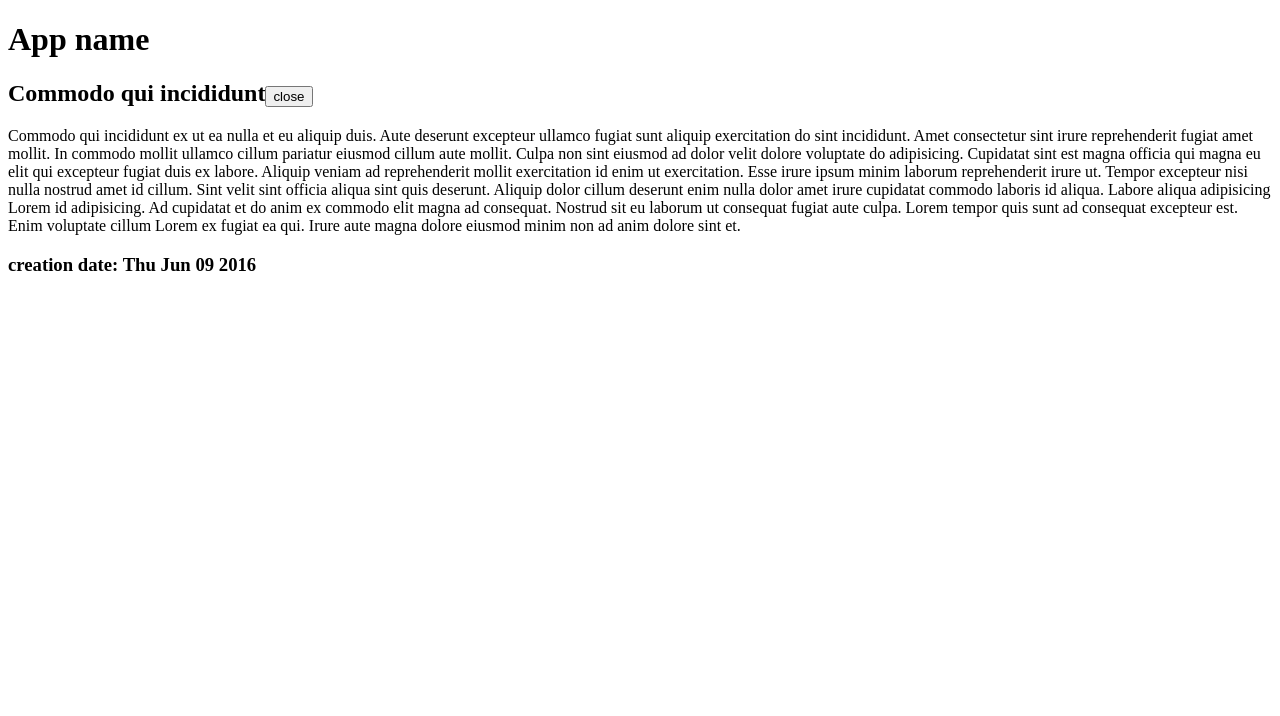
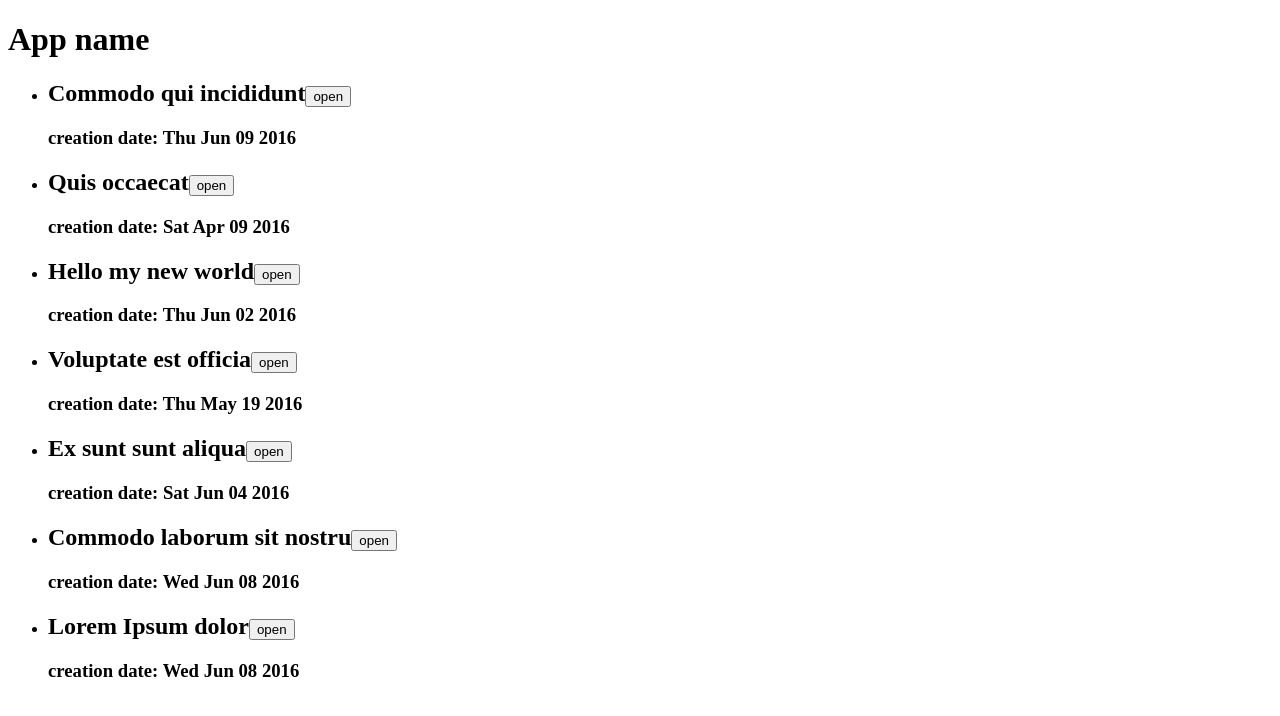
Before and after one commit to romabelka/basic-react-13-11, a React app: page / in a window 1280 px wide. Shown: the top 716 px of the page. Built offline with nearby package versions, Linux system fonts and the light colour scheme.

Commit message:
add article list

```diff
--- a/src/components/App.js
+++ b/src/components/App.js
@@ -1,12 +1,11 @@
 import React from 'react'
-import Article from './Article'
-import articles from '../fixtures'
+import ArticleList from './ArticleList'
 
-function App() {
+function App({ articles }) {
     return (
         <div>
             <h1>App name</h1>
-            <Article article={articles[0]} foo="bar" flag />
+            <ArticleList articles = {articles} />
         </div>
     )
 }
--- a/src/components/Article.js
+++ b/src/components/Article.js
@@ -2,7 +2,7 @@ import React, {Component} from 'react'
 
 class Article extends Component {
     state = {
-        isOpen: true
+        isOpen: false
     }
 
     render() {
@@ -23,7 +23,6 @@ class Article extends Component {
     }
 
     handleClick = () => {
-        console.log('---', 'clicked')
         this.setState({
             isOpen: !this.state.isOpen
         })
--- /dev/null
+++ b/src/components/ArticleList.js
@@ -0,0 +1,15 @@
+import React, {Component} from 'react'
+import Article from './Article'
+
+export default class ArticleList extends Component {
+    render() {
+        const articleElements = this.props.articles.map(article => <li key = {article.id}>
+            <Article article = {article}/>
+        </li>)
+        return (
+            <ul>
+                {articleElements}
+            </ul>
+        )
+    }
+}
--- a/src/index.js
+++ b/src/index.js
@@ -1,5 +1,6 @@
 import React from 'react'
 import {render} from 'react-dom'
 import App from './components/App'
+import articles from './fixtures'
 
-render(<App/>, document.getElementById('container'))
+render(<App articles = {articles} />, document.getElementById('container'))
```
Also changed, not shown: .babelrc.
